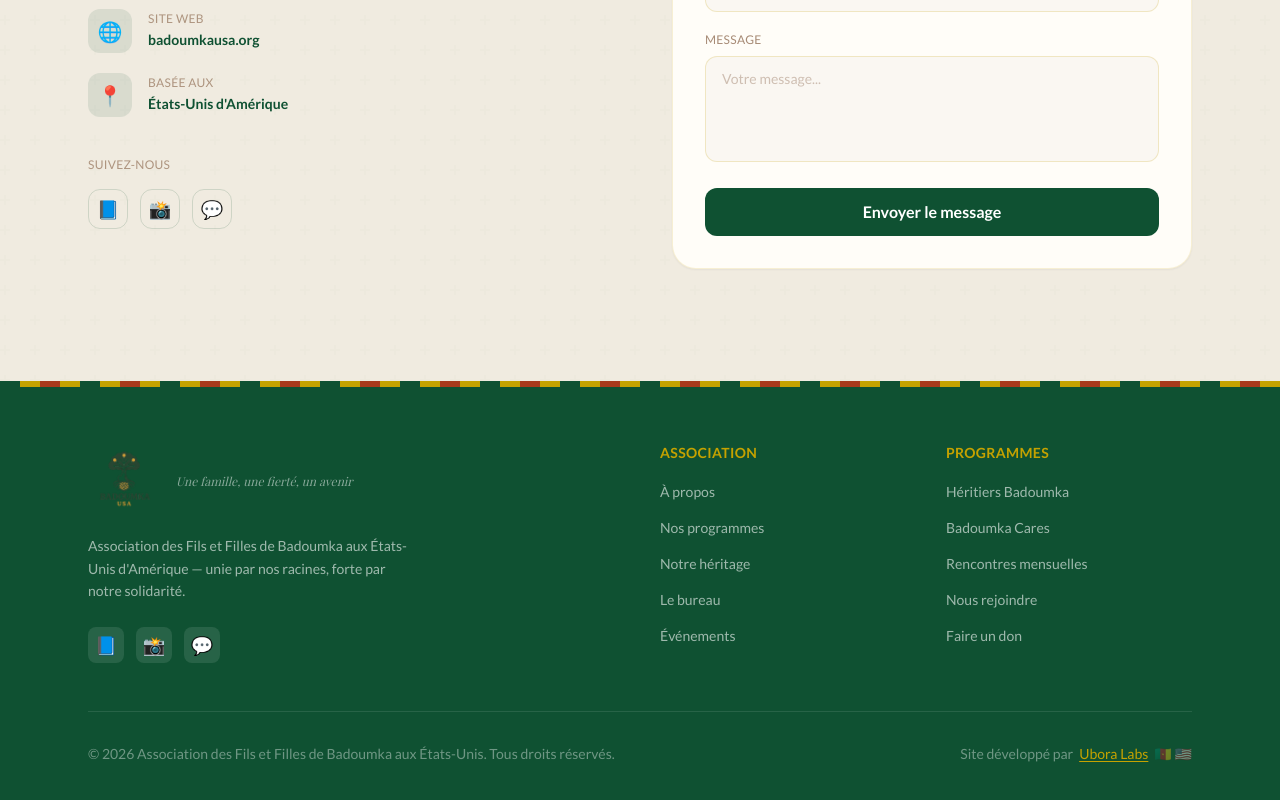
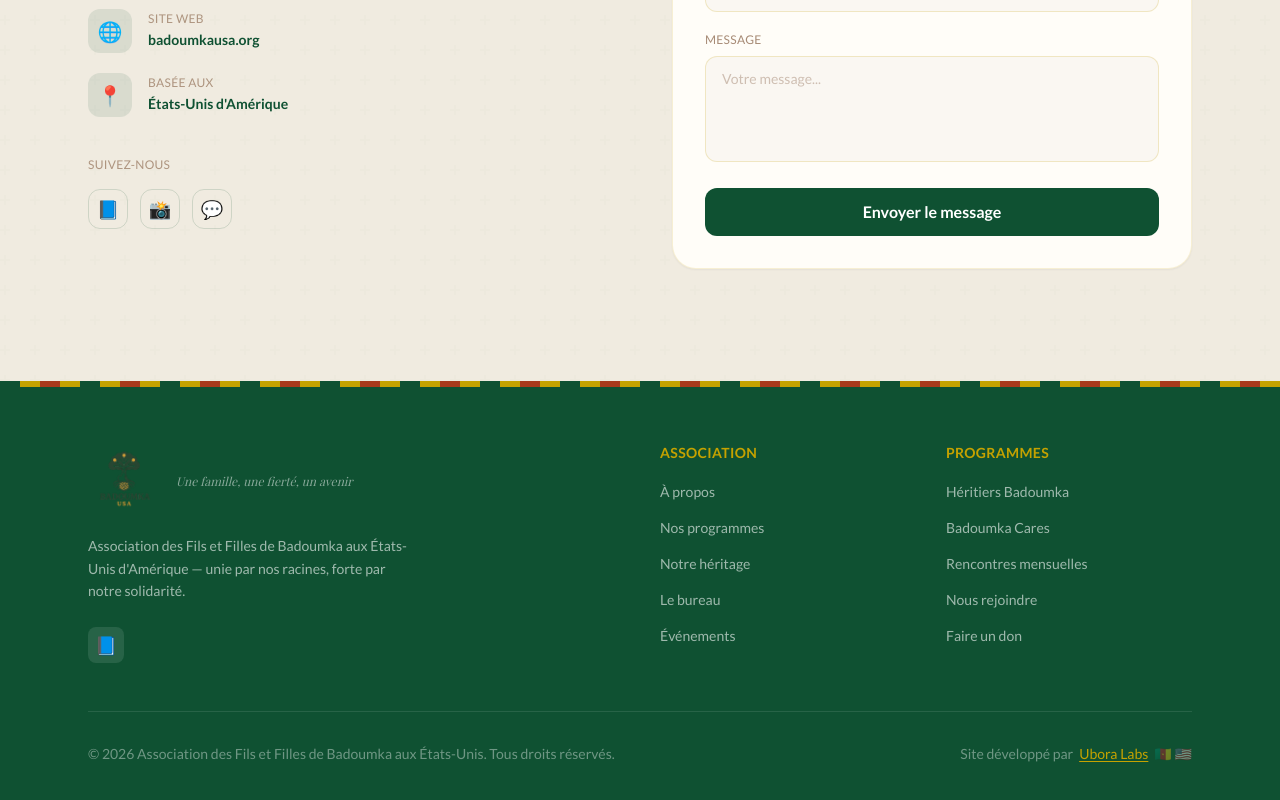
Before and after one commit to Armelcy/badoumkausa-site, a React (Vite) app: page / in a window 1280 px wide. Shown: the part 7054-7854 px from the top of the page. Built offline with nearby package versions, Linux system fonts and the light colour scheme; a web font is replaced by a local one.

Commit message:
feat: add Facebook page link to footer

```diff
--- a/src/components/Footer.tsx
+++ b/src/components/Footer.tsx
@@ -20,12 +20,10 @@ export default function Footer() {
               Association des Fils et Filles de Badoumka aux États-Unis d'Amérique — unie par nos racines, forte par notre solidarité.
             </p>
             <div className="flex gap-3">
-              {['📘', '📸', '💬'].map((icon, i) => (
-                <a key={i} href="#"
-                  className="w-9 h-9 rounded-lg bg-white/10 flex items-center justify-center text-lg hover:bg-[#C5A200]/20 transition-colors">
-                  {icon}
-                </a>
-              ))}
+              <a href="https://www.facebook.com/BadoumakaUSA/" target="_blank" rel="noopener noreferrer"
+                className="w-9 h-9 rounded-lg bg-white/10 flex items-center justify-center text-lg hover:bg-[#C5A200]/20 transition-colors">
+                📘
+              </a>
             </div>
           </div>
 
```
